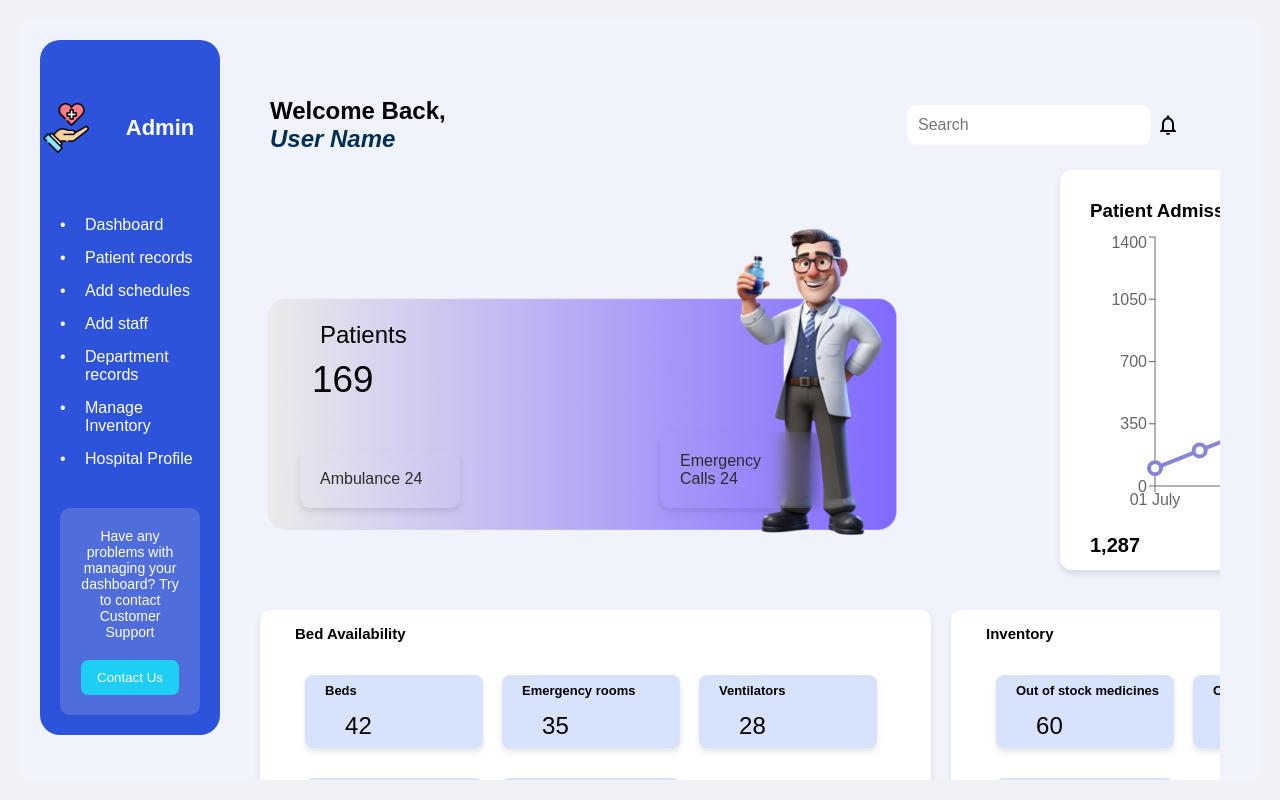
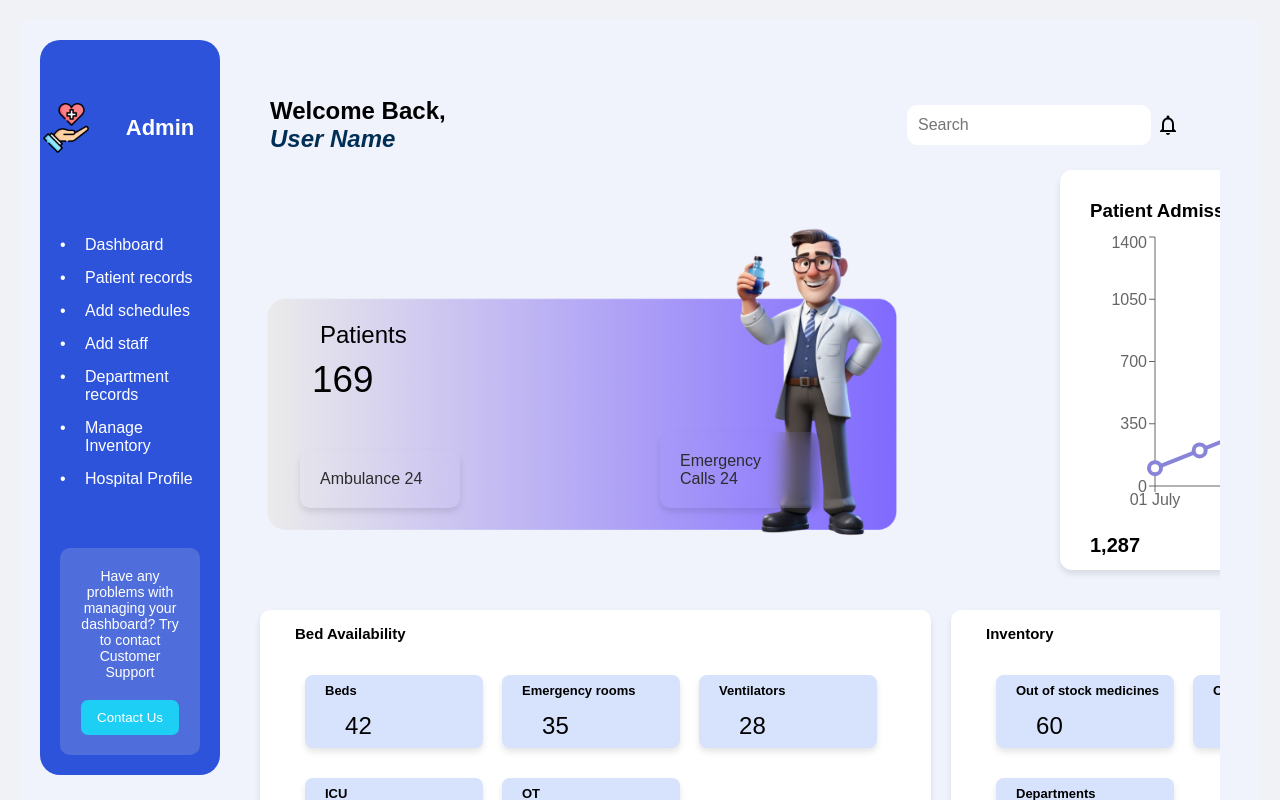
Before and after one commit to Hogwarts-Hackademy/Frontend-hospital, a React (Create React App) app: page /admin in a window 1280 px wide. Built offline with nearby package versions, Linux system fonts and the light colour scheme.

Commit message:
css update

```diff
--- a/src/App.css
+++ b/src/App.css
@@ -3,7 +3,7 @@
 /* Ensure the app takes up the full height of the viewport */
 .App {
   display: flex;
-  flex-direction: column;
+  flex-direction: row;
   min-height: 100vh;
   font-family: 'Arial', sans-serif;
 }
@@ -35,7 +35,7 @@ html, body, #root, .App {
   max-height: 1080px;
   margin: auto; /* Center the application on larger screens */
   display: flex;
-  flex-direction: column;
+  flex-direction: row;
   background-color: #f0f2f5; /* Optional background color */
   padding: 20px;
   box-sizing: border-box;
--- a/src/pages/billingPage/billingPage.css
+++ b/src/pages/billingPage/billingPage.css
@@ -1,7 +1,11 @@
 .dashboard-container {
     display: flex;
+    flex-direction: row;
+    flex: 1 1;
+    padding: 20px;
     height: 100vh;
-    overflow: hidden; /* Prevent content overflow outside the viewport */
+    background-color: #f0f3fb;
+    overflow-y: auto;
 }
 
 .main-content {
@@ -72,7 +76,7 @@
 /* Responsive adjustments */
 @media (max-width: 768px) {
     .dashboard-container {
-        flex-direction: column;
+        flex-direction: row;
     }
 
     .sidebar {
--- a/src/pages/component/component.css
+++ b/src/pages/component/component.css
@@ -7,7 +7,7 @@
 
 .dashboard-container {
     display: flex;
-    flex-direction: column;
+    flex-direction: row;
     flex: 1;
     padding: 20px;
     height: 100vh;
--- a/src/pages/departmentInfo/departmentInfo.css
+++ b/src/pages/departmentInfo/departmentInfo.css
@@ -1,5 +1,6 @@
 .dashboard-container {
   display: flex;
+  flex-direction: row;
   width: 100%;
   height: 100vh;
 }
--- a/src/pages/doctosStatus/doctosStatus.css
+++ b/src/pages/doctosStatus/doctosStatus.css
@@ -1,5 +1,6 @@
 .dashboard-container {
   display: flex;
+  flex-direction: row;
   height: 100vh;
 }
 
```
